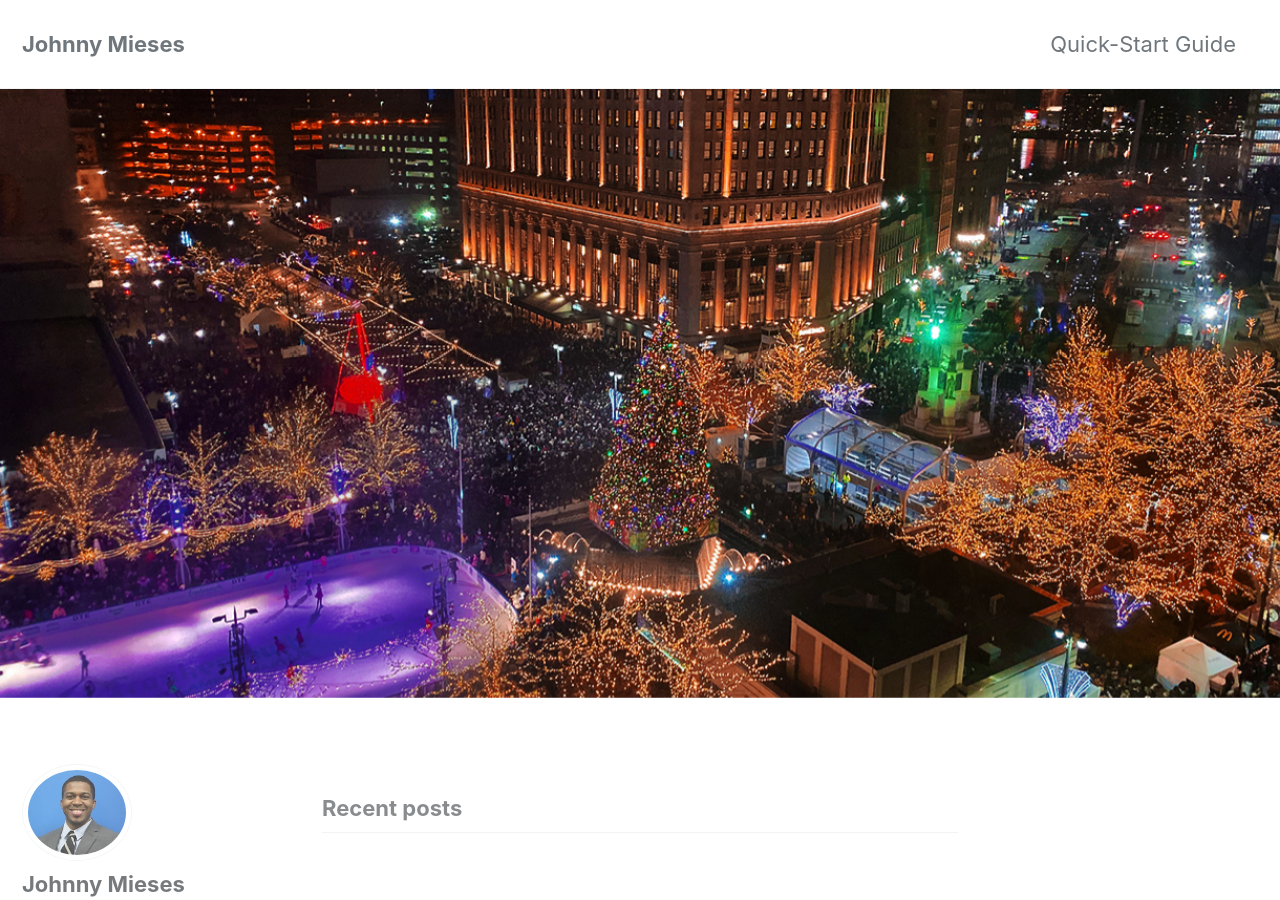
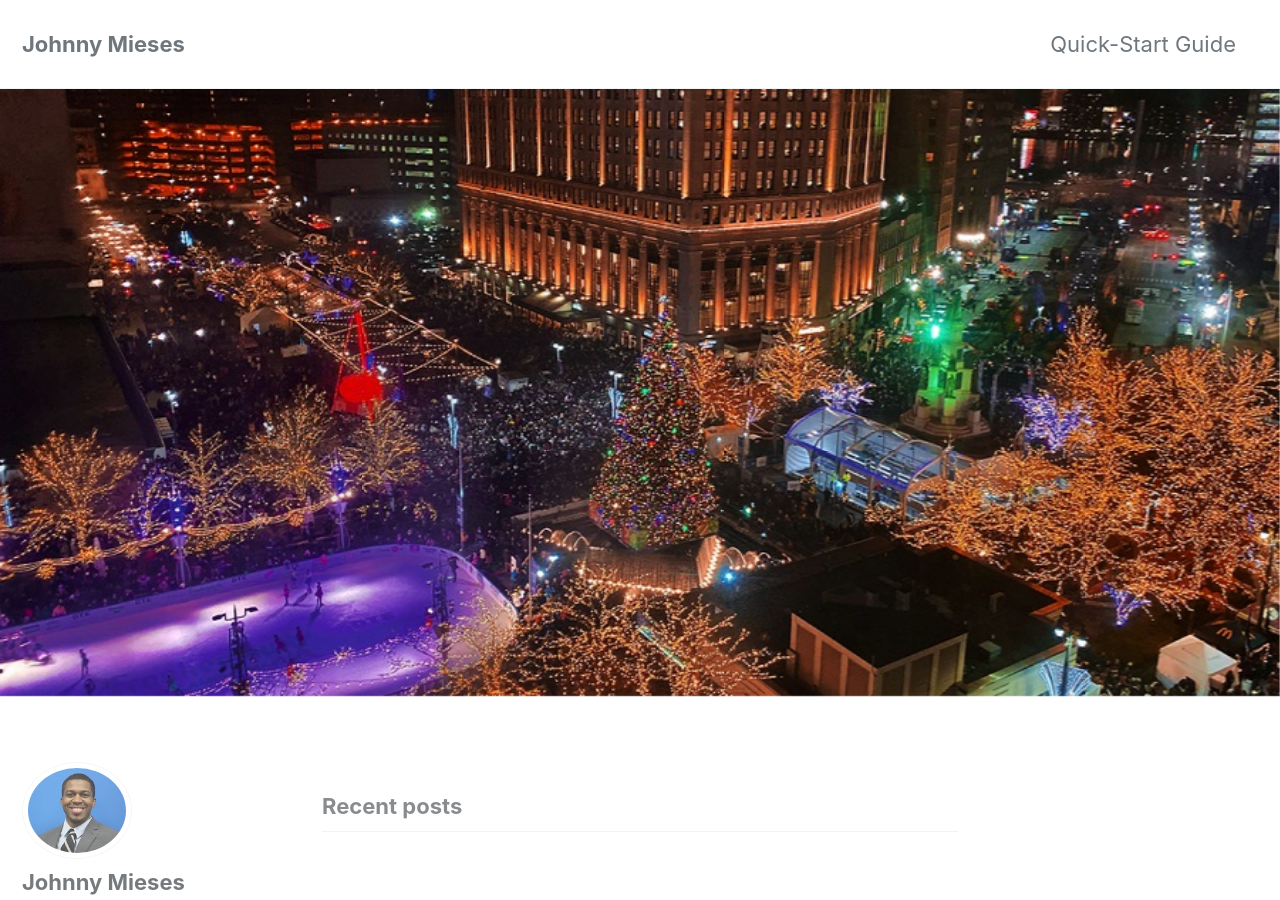
Before and after one commit to jmieses/jmportfolio.github.io, a Jekyll site: the page built from index.html, in a window 1280 px wide and 900 px high. Built offline with Jekyll 4.4.1, drawn with Linux system fonts in a browser that asks for light colours; cached includes are drawn as plain includes; nearby versions of some CDN libraries; the list of posts is cut into pages by our own code.

Commit message:
header image

```diff
--- a/index.html
+++ b/index.html
@@ -2,5 +2,5 @@
 layout: home
 author_profile: true
 header:
- image: "assets/images/detroitchristmas.jpg"
+ image: "assets/images/detroitchristmas2.jpg"
 ---
```
Also changed, not shown: assets/images/detroitchristmas2.jpg (added), assets/images/michael-rose.jpg (deleted).
